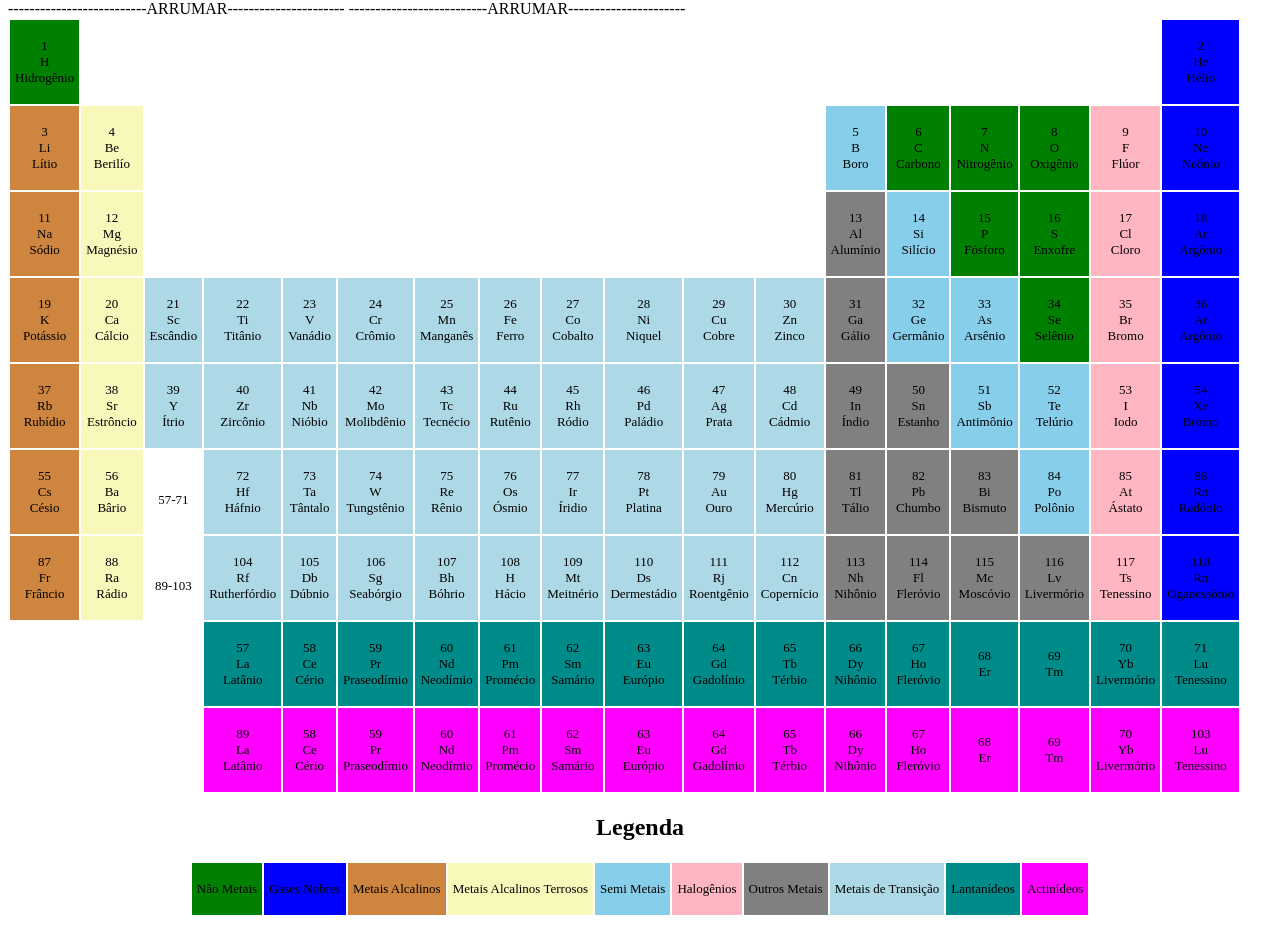
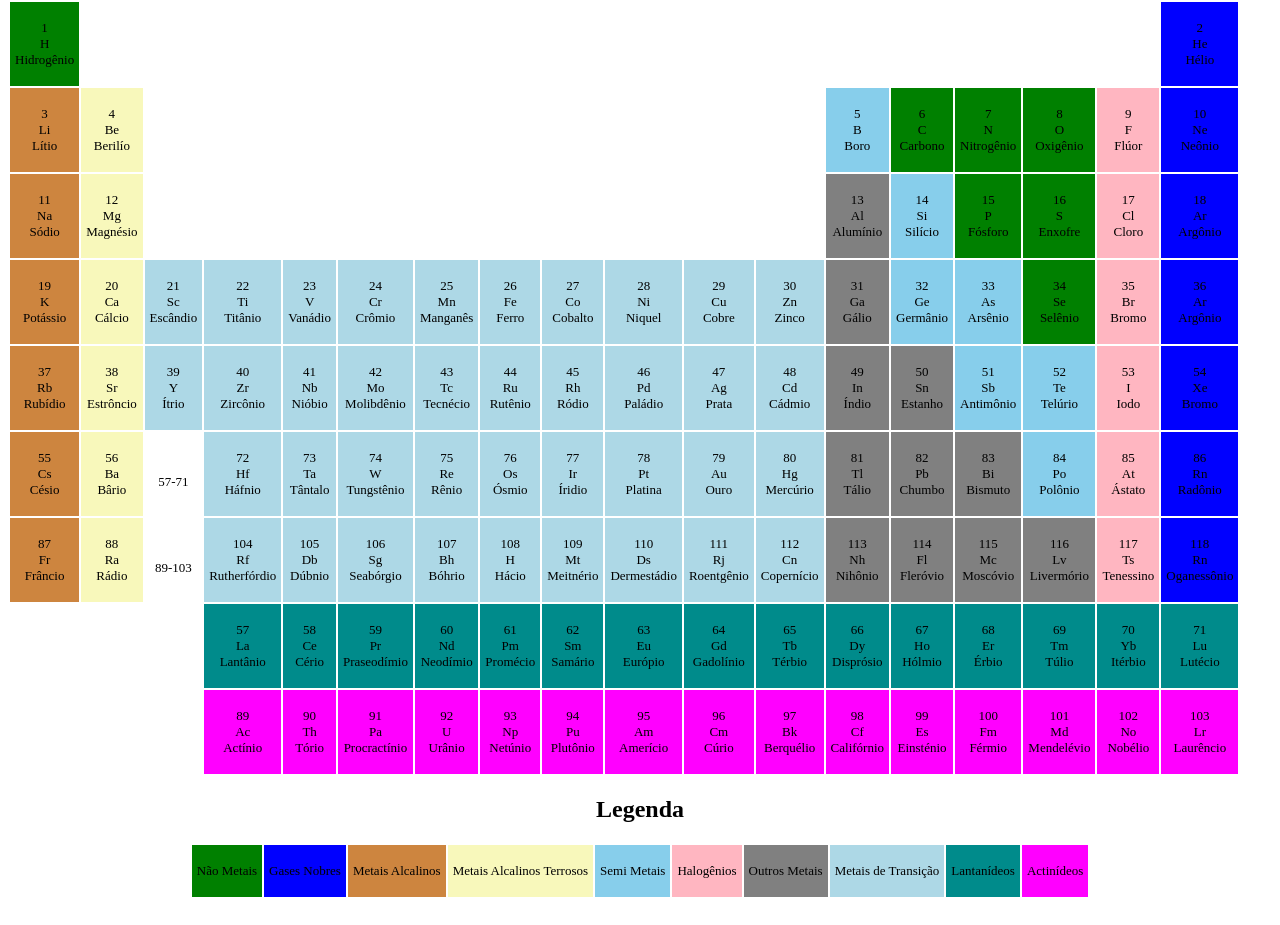
Before and after one commit to jessssouza/tabelaperiodica, a plain HTML site: page index.html in a window 1280 px wide. Shown: the part 67-992 px from the top of the page. Drawn offline with Linux system fonts and the light colour scheme.

```diff
--- a/index.html
+++ b/index.html
@@ -150,11 +150,10 @@
     <td class="gasesnobres"><p>118<br>Rn<br>Oganessônio</p></td>
    </tr>
    <tr>
-    --------------------------ARRUMAR----------------------
     <td><p><br><br></p></td>
     <td><p><br><br></p></td>
     <td><p><br><br></p></td>
-    <td class="lantanideos"><p>57<br>La<br>Latânio</p></td>
+    <td class="lantanideos"><p>57<br>La<br>Lantânio</p></td>
     <td class="lantanideos"><p>58<br>Ce<br>Cério</p></td>
     <td class="lantanideos"><p>59<br>Pr<br>Praseodímio</p></td>
     <td class="lantanideos"><p>60<br>Nd<br>Neodímio</p></td>
@@ -163,33 +162,32 @@
     <td class="lantanideos"><p>63<br>Eu<br>Európio</p></td>
     <td class="lantanideos"><p>64<br>Gd<br>Gadolínio</p></td>
     <td class="lantanideos"><p>65<br>Tb<br>Térbio</p></td>
-    <td class="lantanideos"><p>66<br>Dy<br>Nihônio</p></td>
-    <td class="lantanideos"><p>67<br>Ho<br>Fleróvio</p></td>
-    <td class="lantanideos"><p>68<br>Er</p></td>
-    <td class="lantanideos"><p>69<br>Tm</p></td>
-    <td class="lantanideos"><p>70<br>Yb<br>Livermório</p></td>
-    <td class="lantanideos"><p>71<br>Lu<br>Tenessino</p></td>
+    <td class="lantanideos"><p>66<br>Dy<br>Disprósio</p></td>
+    <td class="lantanideos"><p>67<br>Ho<br>Hólmio</p></td>
+    <td class="lantanideos"><p>68<br>Er<br>Érbio</p></td>
+    <td class="lantanideos"><p>69<br>Tm<br>Túlio</p></td>
+    <td class="lantanideos"><p>70<br>Yb<br>Itérbio</p></td>
+    <td class="lantanideos"><p>71<br>Lu<br>Lutécio</p></td>
    </tr>
    <tr>
-    --------------------------ARRUMAR----------------------
     <td><p><br><br></p></td>
     <td><p><br><br></p></td>
     <td><p><br><br></p></td>
-    <td class="actinideos"><p>89<br>La<br>Latânio</p></td>
-    <td class="actinideos"><p>58<br>Ce<br>Cério</p></td>
-    <td class="actinideos"><p>59<br>Pr<br>Praseodímio</p></td>
-    <td class="actinideos"><p>60<br>Nd<br>Neodímio</p></td>
-    <td class="actinideos"><p>61<br>Pm<br>Promécio</p></td>
-    <td class="actinideos"><p>62<br>Sm<br>Samário</p></td>
-    <td class="actinideos"><p>63<br>Eu<br>Európio</p></td>
-    <td class="actinideos"><p>64<br>Gd<br>Gadolínio</p></td>
-    <td class="actinideos"><p>65<br>Tb<br>Térbio</p></td>
-    <td class="actinideos"><p>66<br>Dy<br>Nihônio</p></td>
-    <td class="actinideos"><p>67<br>Ho<br>Fleróvio</p></td>
-    <td class="actinideos"><p>68<br>Er</p></td>
-    <td class="actinideos"><p>69<br>Tm</p></td>
-    <td class="actinideos"><p>70<br>Yb<br>Livermório</p></td>
-    <td class="actinideos"><p>103<br>Lu<br>Tenessino</p></td>
+    <td class="actinideos"><p>89<br>Ac<br>Actínio</p></td>
+    <td class="actinideos"><p>90<br>Th<br>Tório</p></td>
+    <td class="actinideos"><p>91<br>Pa<br>Procractínio</p></td>
+    <td class="actinideos"><p>92<br>U<br>Urânio</p></td>
+    <td class="actinideos"><p>93<br>Np<br>Netúnio</p></td>
+    <td class="actinideos"><p>94<br>Pu<br>Plutônio</p></td>
+    <td class="actinideos"><p>95<br>Am<br>Amerício</p></td>
+    <td class="actinideos"><p>96<br>Cm<br>Cúrio</p></td>
+    <td class="actinideos"><p>97<br>Bk<br>Berquélio</p></td>
+    <td class="actinideos"><p>98<br>Cf<br>Califórnio</p></td>
+    <td class="actinideos"><p>99<br>Es<br>Einsténio</p></td>
+    <td class="actinideos"><p>100<br>Fm<br>Férmio</p></td>
+    <td class="actinideos"><p>101<br>Md<br>Mendelévio</p></td>
+    <td class="actinideos"><p>102<br>No<br>Nobélio</p></td>
+    <td class="actinideos"><p>103<br>Lr<br>Laurêncio</p></td>
    </tr>
 </table>
 <h2 style="text-align:center">Legenda</h2>
```
